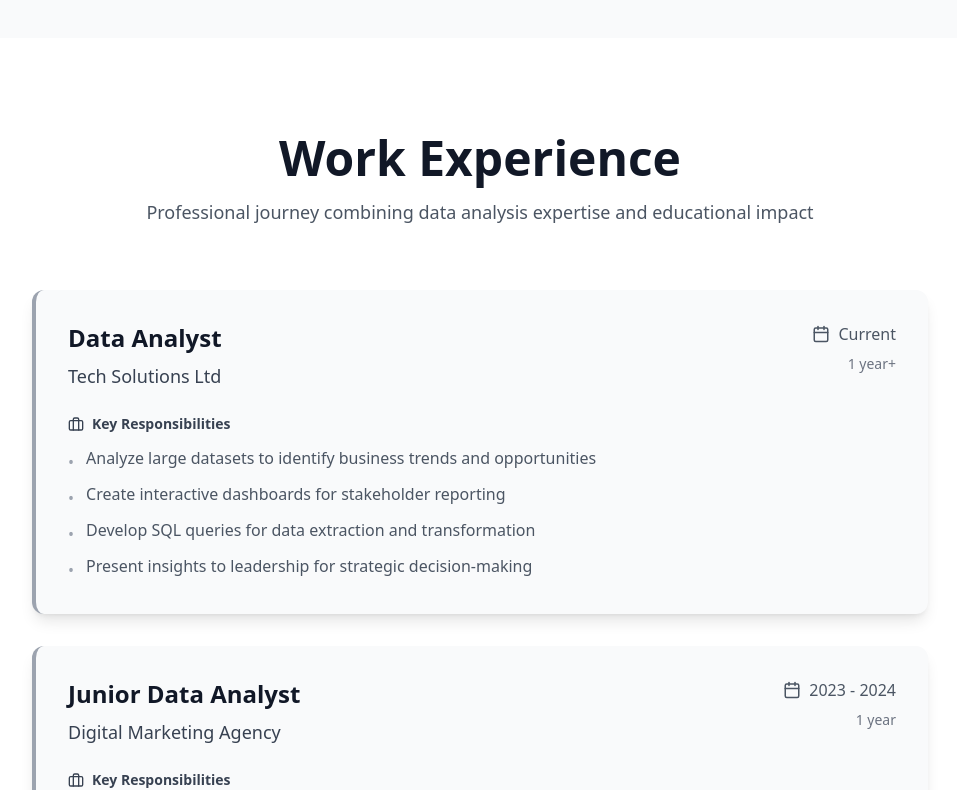
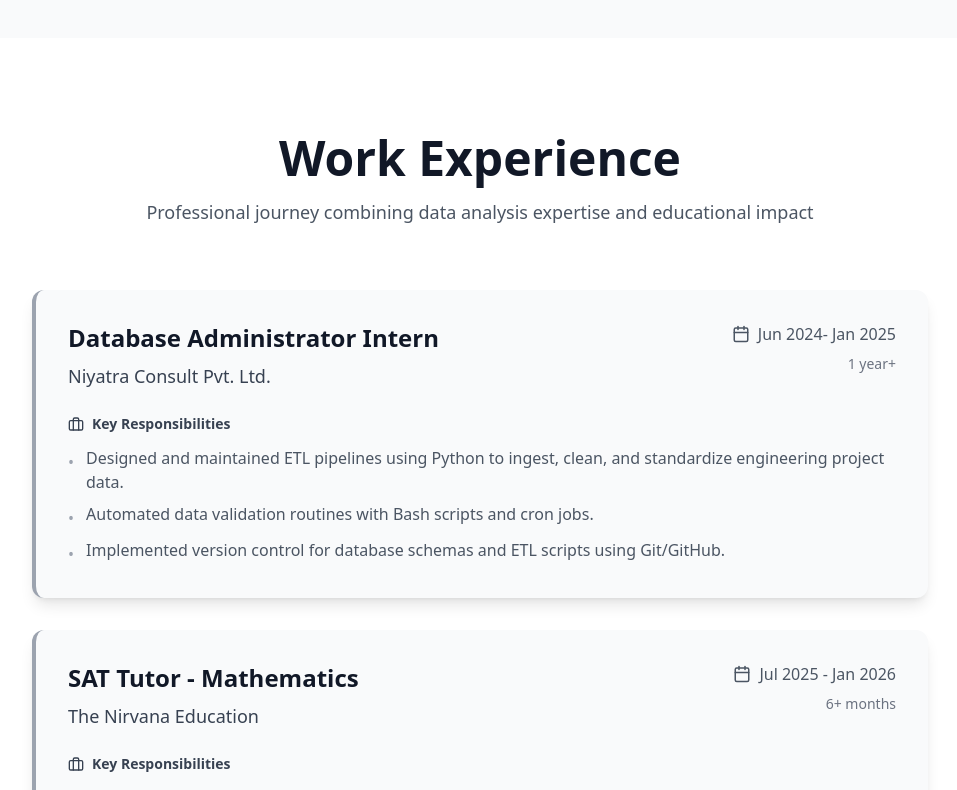
Before and after one commit to prajwal859/personal-website, a React (Vite) app: page / in a window 1280 px wide. Shown: the part 2660-3450 px from the top of the page, without its empty margins (160-1117 px from the left). Built offline with nearby package versions, Linux system fonts and the light colour scheme.

Commit message:
Changed the constents of the About and Work-Experience Section

```diff
--- a/src/components/About.tsx
+++ b/src/components/About.tsx
@@ -27,7 +27,7 @@ export default function About() {
             About Me
           </h2>
           <p className="text-lg text-gray-600 dark:text-gray-300 max-w-2xl mx-auto">
-            A guy wearing glass who loves wearing black.
+            Someone who loves wearing black.
           </p>
         </div>
 
--- a/src/components/WorkExperience.tsx
+++ b/src/components/WorkExperience.tsx
@@ -3,39 +3,36 @@ import { Briefcase, Calendar } from 'lucide-react';
 export default function WorkExperience() {
   const experiences = [
     {
-      role: 'Data Analyst',
-      company: 'Tech Solutions Ltd',
-      period: 'Current',
+      role: 'Database Administrator Intern',
+      company: 'Niyatra Consult Pvt. Ltd.',
+      period: 'Jun 2024- Jan 2025',
       duration: '1 year+',
       responsibilities: [
-        'Analyze large datasets to identify business trends and opportunities',
-        'Create interactive dashboards for stakeholder reporting',
-        'Develop SQL queries for data extraction and transformation',
-        'Present insights to leadership for strategic decision-making',
+        'Designed and maintained ETL pipelines using Python to ingest, clean, and standardize engineering project data.',
+        'Automated data validation routines with Bash scripts and cron jobs.',
+        'Implemented version control for database schemas and ETL scripts using Git/GitHub.'
       ],
     },
     {
-      role: 'Junior Data Analyst',
-      company: 'Digital Marketing Agency',
-      period: '2023 - 2024',
-      duration: '1 year',
+      role: 'SAT Tutor - Mathematics',
+      company: 'The Nirvana Education',
+      period: 'Jul 2025 - Jan 2026',
+      duration: '6+ months',
       responsibilities: [
-        'Tracked campaign performance metrics and ROI analysis',
-        'Automated data collection and reporting processes',
-        'Collaborated with marketing teams on data-driven strategies',
-        'Created visualizations for client presentations',
+        'Taught SAT Mathematics to over 300 students, with approximately 90% achieving aboive 90th percentile.',
+        'Provided additional personalized resources and handwritten notes.',
+        'Offered real-time doubt clarification and continuous support for learning.'
       ],
     },
     {
-      role: 'Statistics Tutor',
-      company: 'Education Center',
+      role: 'English Teacher',
+      company: 'SciPi Learning Centre',
       period: '2022 - Present',
       duration: '2+ years',
       responsibilities: [
-        'Taught statistics and data analysis concepts to 50+ students',
-        'Developed customized learning materials and assessments',
-        'Mentored struggling students with personalized approaches',
-        'Maintained 85% student grade improvement rate',
+        'Built a Telegram-based learning server that delivered daily reading and writing practice.',
+        'Automated distribution of curated English questions to help students build consistent study habits',
+        'Integrated news-feed bots from reputable English news sources to expose students to high quality reading'
       ],
     },
   ];
```
